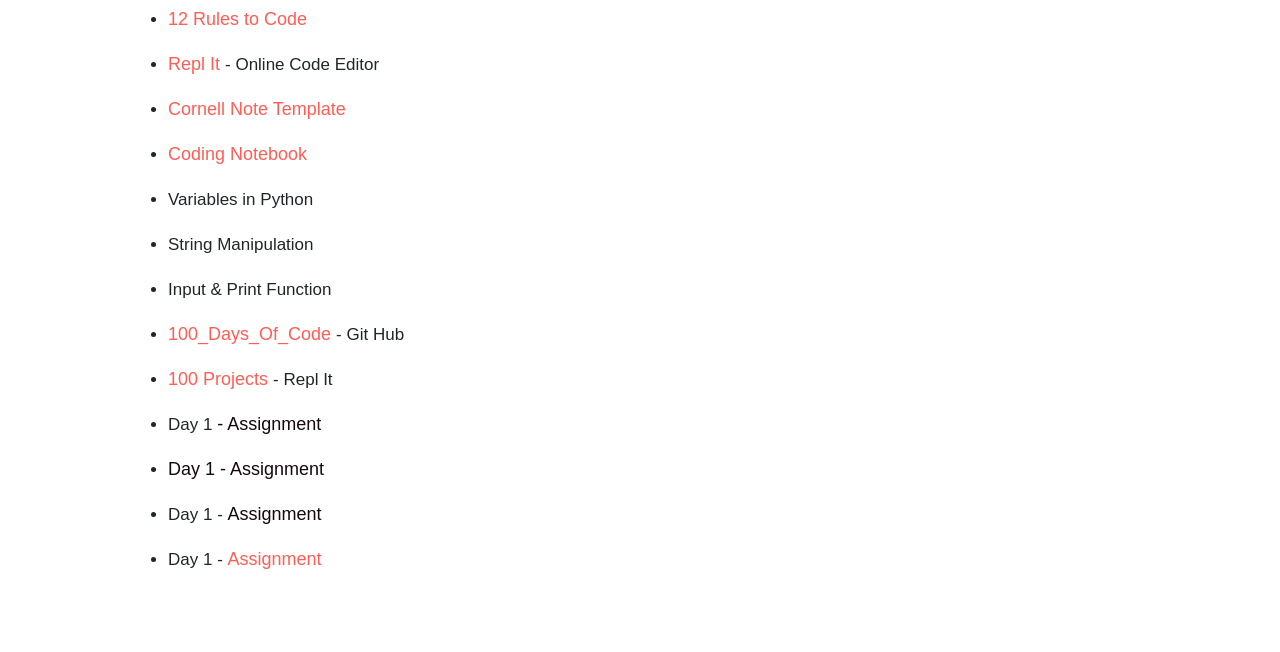
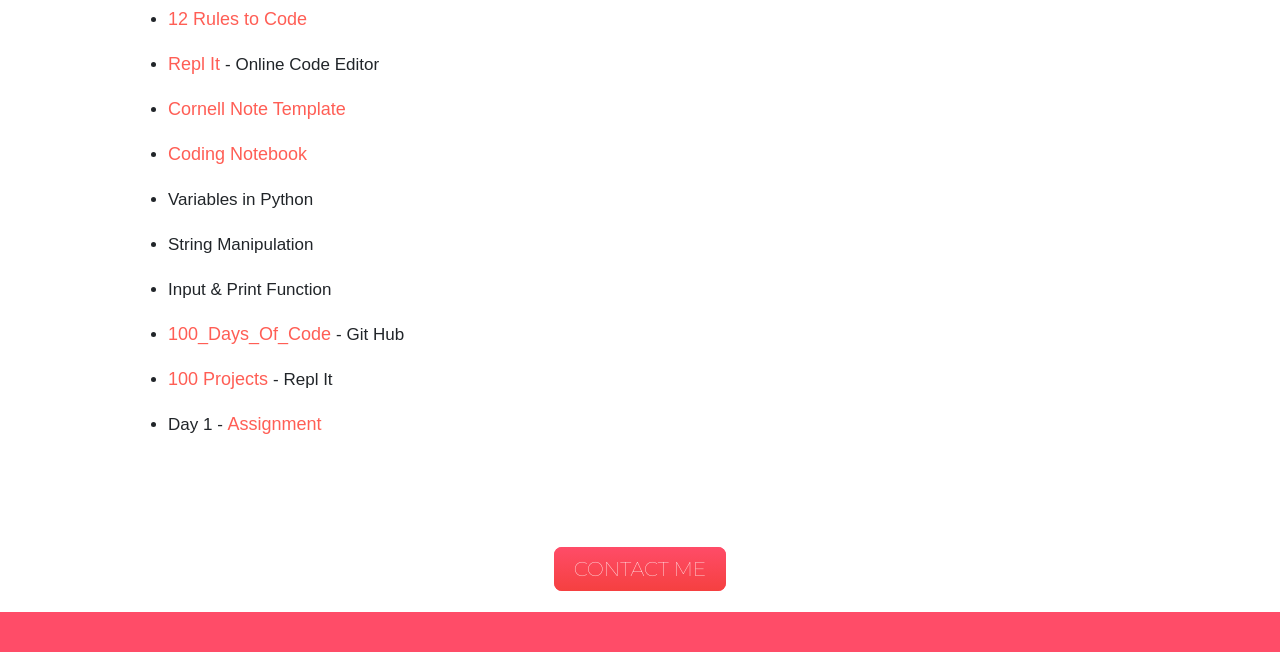
Before and after one commit to Shahzaibfardeen/EnLift_Development_Organization-, a plain HTML site: page Python.html in a window 1280 px wide. Shown: the part 467-1119 px from the top of the page. Drawn offline with nearby package versions, Linux system fonts and the light colour scheme.

```diff
--- a/Python.html
+++ b/Python.html
@@ -99,11 +99,6 @@
 
     <li> <a href="https://github.com/Shahzaibfardeen/100_Days_Of_Code" class="link link-color" target="_blank" > 100_Days_Of_Code </a> - Git Hub </li>
     <li> <a href="https://replit.com/repls/folder/100_Days_Of_Code" class="link link-color" target="_blank" > 100 Projects </a> - Repl It </li>
-    <li> Day 1 <a href="https://drive.google.com/drive/folders/1MRQhlrj5rqcopQyn6iZlB3_WHIMsdkiC" target="_blank" > - Assignment </a> </li>
-
-    <li> <a href="https://drive.google.com/drive/folders/1MRQhlrj5rqcopQyn6iZlB3_WHIMsdkiC" target="_blank"> Day 1 - Assignment </a></li>
-    <li> Day 1 - <a href="https://drive.google.com/drive/folders/1MRQhlrj5rqcopQyn6iZlB3_WHIMsdkiC" target="_blank"> Assignment </a> </li>
-
     <li> Day 1 - <a href="https://drive.google.com/drive/folders/1MRQhlrj5rqcopQyn6iZlB3_WHIMsdkiC" class="link link-color" target="_blank" > Assignment </a> </li>
 
   </ul> <br>
```
